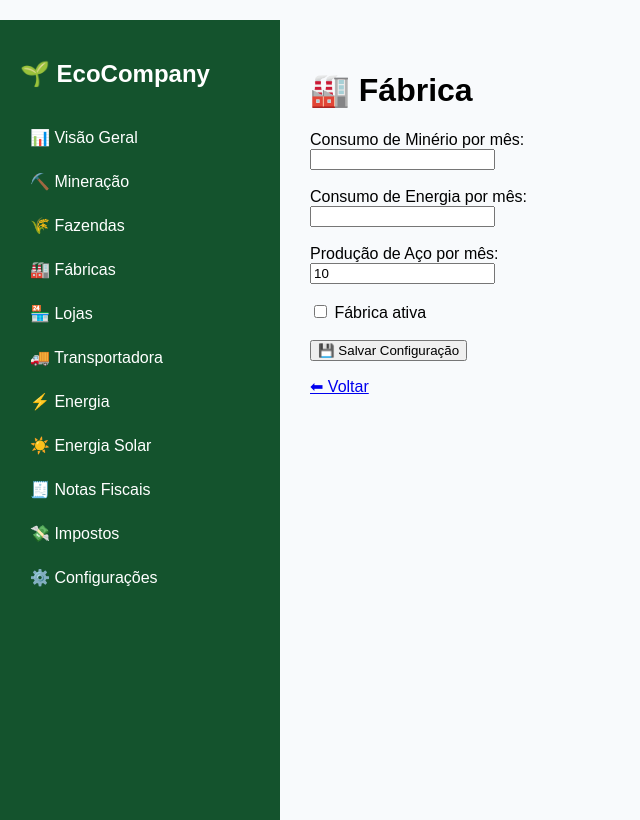
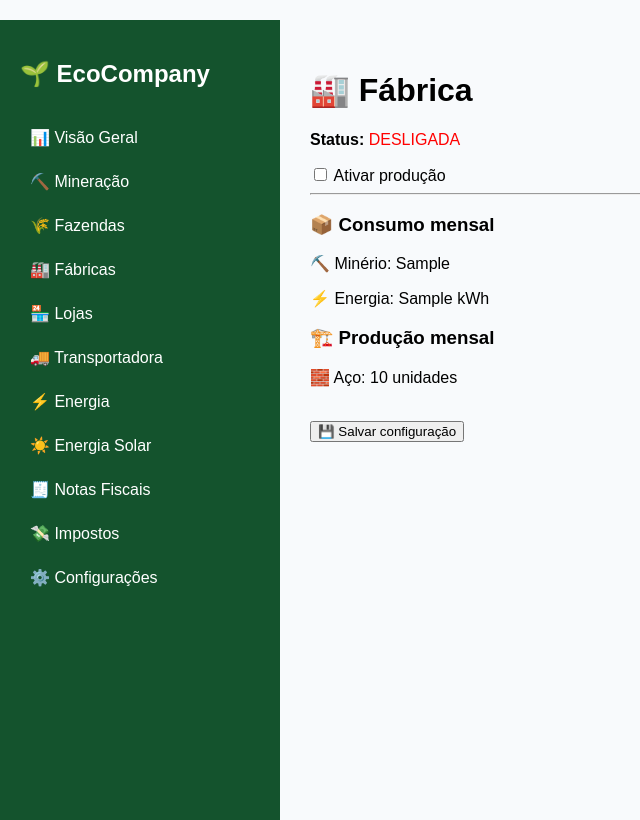
Before and after one commit to mauriciok10lg-wq/EcoCompany, a Flask app: template templates/fabrica.html in a window 1280 px wide. Shown: the part 19-839 px from the top of the page, without its empty margins (0-640 px from the left). Run offline with Flask 3, Linux system fonts and the light colour scheme; the template is opened without the code that fills it: most values are stand-ins (such as "Sample title", 1, 10 or a date in 2020).

Commit message:
Update fabrica.html

```diff
--- a/templates/fabrica.html
+++ b/templates/fabrica.html
@@ -5,26 +5,32 @@
 
 <form method="post">
 
-  <label>Consumo de Minério por mês:</label><br>
-  <input type="number" name="consumo_minerio"
-         value="{{ fabrica.consumo_minerio }}" required><br><br>
-
-  <label>Consumo de Energia por mês:</label><br>
-  <input type="number" name="consumo_energia"
-         value="{{ fabrica.consumo_energia }}" required><br><br>
-
-  <label>Produção de Aço por mês:</label><br>
-  <input type="number" name="producao_aco"
-         value="{{ fabrica.producao_aco }}" required><br><br>
+  <p>
+    <strong>Status:</strong>
+    {% if fabrica.ativa %}
+      <span style="color:green">ATIVA</span>
+    {% else %}
+      <span style="color:red">DESLIGADA</span>
+    {% endif %}
+  </p>
 
   <label>
-    <input type="checkbox" name="ativa"
-      {% if fabrica.ativa %}checked{% endif %}>
-    Fábrica ativa
-  </label><br><br>
+    <input type="checkbox" name="ativa" {% if fabrica.ativa %}checked{% endif %}>
+    Ativar produção
+  </label>
 
-  <button type="submit">💾 Salvar Configuração</button>
+  <hr>
+
+  <h3>📦 Consumo mensal</h3>
+  <p>⛏️ Minério: {{ fabrica.consumo_minerio }}</p>
+  <p>⚡ Energia: {{ fabrica.consumo_energia }} kWh</p>
+
+  <h3>🏗️ Produção mensal</h3>
+  <p>🧱 Aço: {{ fabrica.producao_aco }} unidades</p>
+
+  <br>
+
+  <button type="submit">💾 Salvar configuração</button>
 </form>
 
-<a href="/dashboard">⬅ Voltar</a>
 {% endblock %}
```
